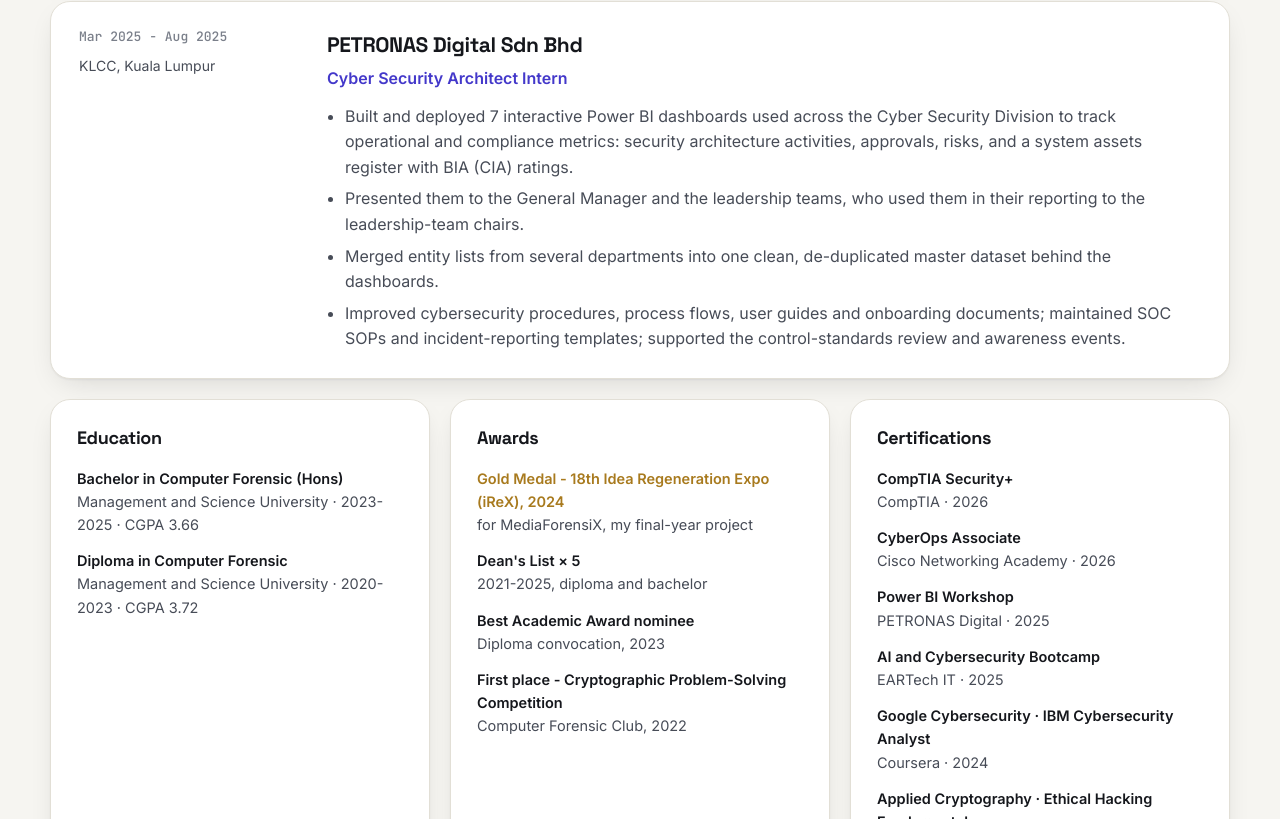
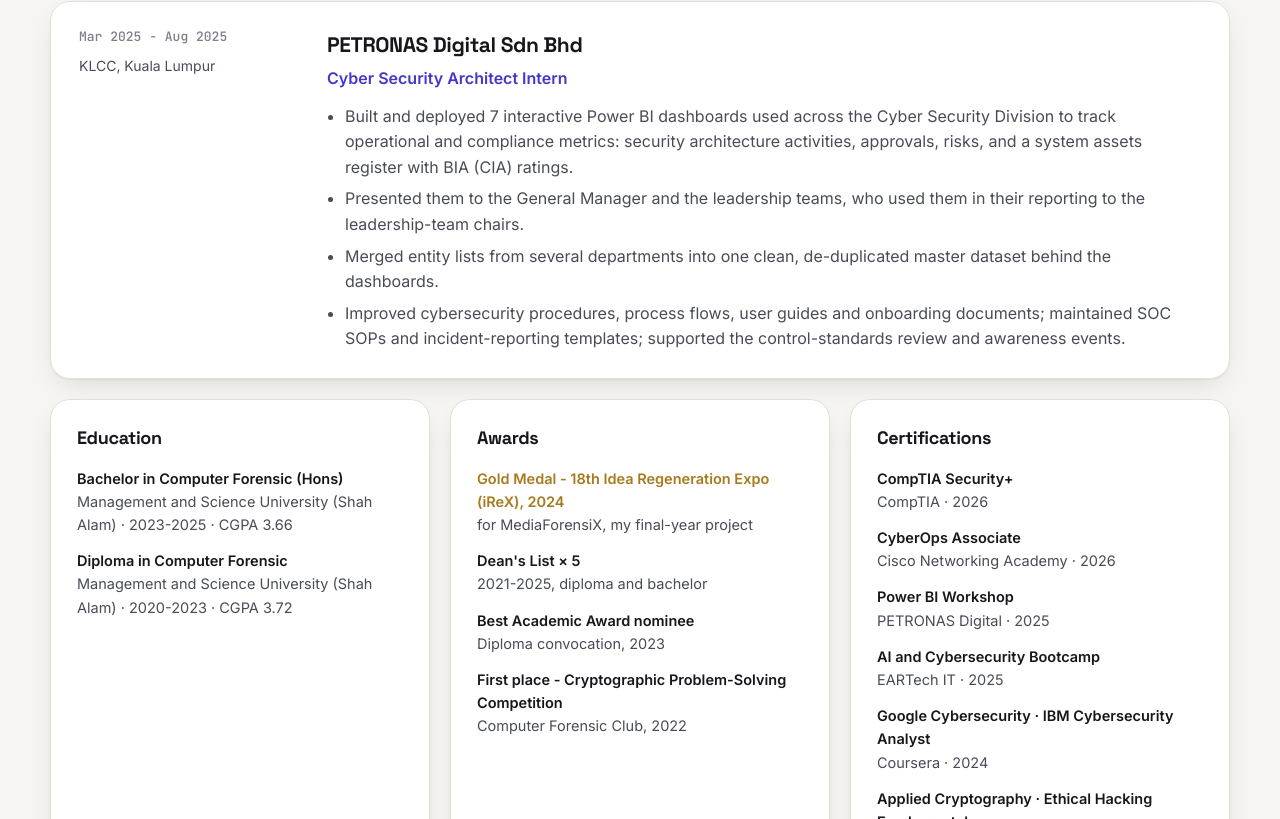
Before and after one commit to ainunizhar/ainunizhar.github.io, a plain HTML site: page index.html in a window 1280 px wide. Shown: the part 7993-8812 px from the top of the page. Drawn offline with Linux system fonts and the light colour scheme.

Commit message:
Show school as Management and Science University (Shah Alam)
Co-Authored-By: Claude Opus 5.5 <noreply@anthropic.com>

```diff
--- a/index.html
+++ b/index.html
@@ -17,7 +17,7 @@
 <link rel="preconnect" href="https://fonts.gstatic.com" crossorigin>
 <link href="https://fonts.googleapis.com/css2?family=Inter:wght@400;500;600&family=JetBrains+Mono:wght@500&family=Space+Grotesk:wght@500;600;700&display=swap" rel="stylesheet">
 <script>document.documentElement.classList.add("js");try{var t=localStorage.getItem("theme");if(t)document.documentElement.dataset.theme=t}catch(e){}</script>
-<script type="application/ld+json">{"@context":"https://schema.org","@type":"Person","name":"Ainun Izhar","jobTitle":"Data Analyst","address":{"@type":"PostalAddress","addressRegion":"Selangor","addressCountry":"MY"},"alumniOf":"Management and Science University","sameAs":["https://www.linkedin.com/in/ainunizhar","https://github.com/ainunizhar"]}</script>
+<script type="application/ld+json">{"@context":"https://schema.org","@type":"Person","name":"Ainun Izhar","jobTitle":"Data Analyst","address":{"@type":"PostalAddress","addressRegion":"Selangor","addressCountry":"MY"},"alumniOf":"Management and Science University (Shah Alam)","sameAs":["https://www.linkedin.com/in/ainunizhar","https://github.com/ainunizhar"]}</script>
 <style>
 :root{
   --bg:#F6F5F1;--bg-2:#EEECE5;--surface:#FFFFFF;--ink:#15171C;--ink-2:#474C57;--ink-3:#7A7F8A;--line:#E2DFD6;
@@ -510,7 +510,7 @@ dialog.lb::backdrop{background:rgba(6,7,10,.82);backdrop-filter:blur(4px)}
     <div class="wrap">
       <div class="head">
         <div><div class="kicker">04 - Academic</div><h2>Bachelor projects</h2></div>
-        <p>From my Computer Forensic degree at Management and Science University (MSU).</p>
+        <p>From my Computer Forensic degree at Management and Science University (Shah Alam).</p>
       </div>
       <div class="grid">
         <article class="card reveal" id="mediaforensix" style="--tone:#C99227">
@@ -590,8 +590,8 @@ dialog.lb::backdrop{background:rgba(6,7,10,.82);backdrop-filter:blur(4px)}
         <div class="panel reveal">
           <h3>Education</h3>
           <ul class="list">
-            <li><b>Bachelor in Computer Forensic (Hons)</b>Management and Science University · 2023-2025 · CGPA 3.66</li>
-            <li><b>Diploma in Computer Forensic</b>Management and Science University · 2020-2023 · CGPA 3.72</li>
+            <li><b>Bachelor in Computer Forensic (Hons)</b>Management and Science University (Shah Alam) · 2023-2025 · CGPA 3.66</li>
+            <li><b>Diploma in Computer Forensic</b>Management and Science University (Shah Alam) · 2020-2023 · CGPA 3.72</li>
           </ul>
         </div>
         <div class="panel reveal">
```
